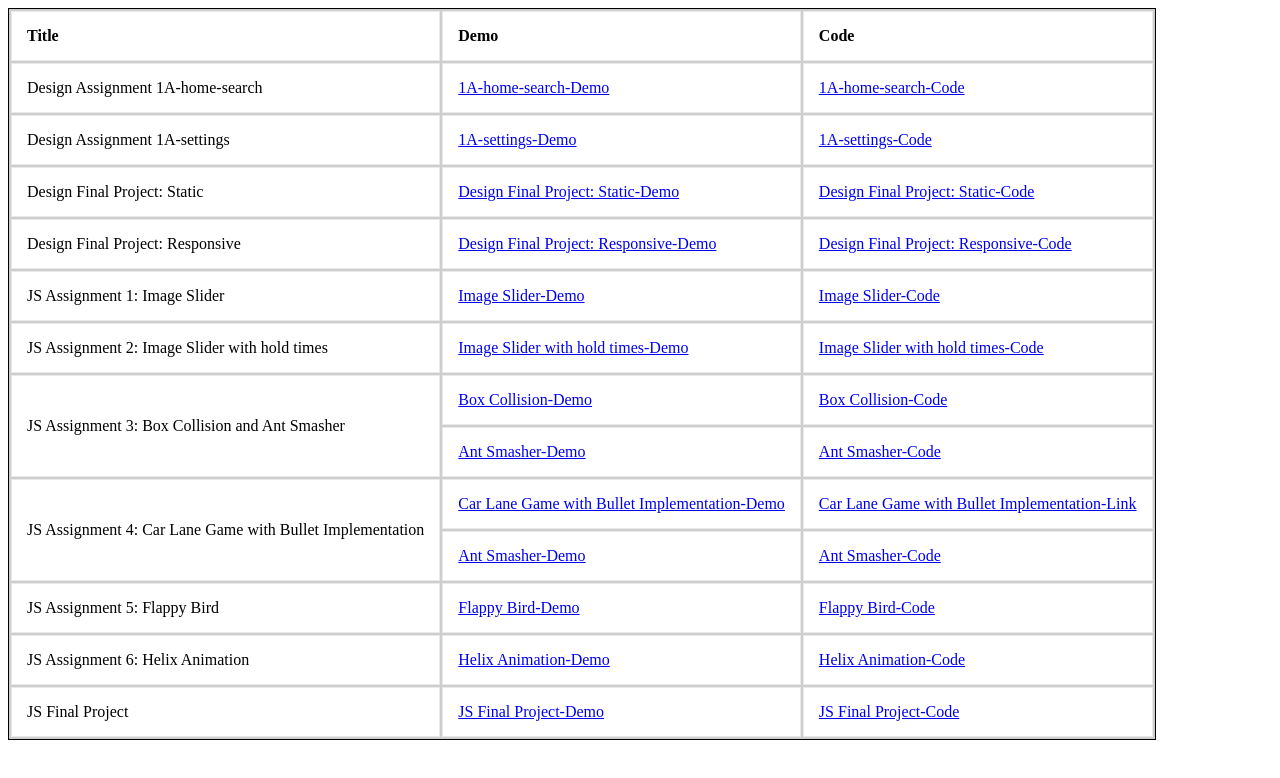
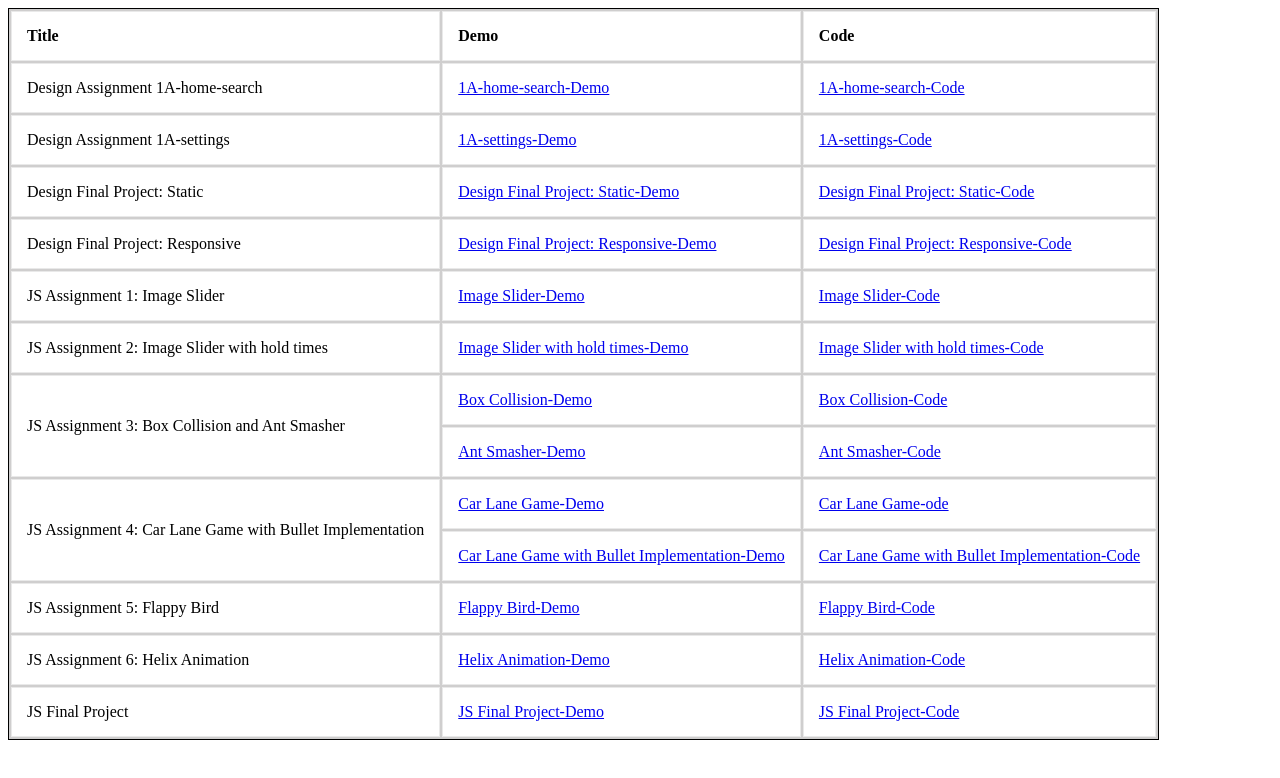
Before and after one commit to Aashish97/leapfrog, a plain HTML site: page index.html in a window 1280 px wide. Drawn offline with Linux system fonts and the light colour scheme.

Commit message:
Renamed demo and code

```diff
--- a/index.html
+++ b/index.html
@@ -72,12 +72,12 @@
         </tr>
         <tr>
             <td rowspan="2">JS Assignment 4: Car Lane Game with Bullet Implementation</td>
-            <td><a href="https://aashish97.github.io/leapfrog/CarLaneGame/">Car Lane Game with Bullet Implementation-Demo</a></td>
-            <td><a href="https://github.com/Aashish97/leapfrog/tree/master/CarLaneGame">Car Lane Game with Bullet Implementation-Link</a></td>
+            <td><a href="https://aashish97.github.io/leapfrog/CarLaneGame/">Car Lane Game-Demo</a></td>
+            <td><a href="https://github.com/Aashish97/leapfrog/tree/master/CarLaneGame">Car Lane Game-ode</a></td>
         </tr>
         <tr>
-            <td><a href="https://aashish97.github.io/leapfrog/BulletCarGame/">Ant Smasher-Demo</a></td>
-            <td><a href="https://github.com/Aashish97/leapfrog/tree/master/BulletCarGame">Ant Smasher-Code</a></td>
+            <td><a href="https://aashish97.github.io/leapfrog/BulletCarGame/">Car Lane Game with Bullet Implementation-Demo</a></td>
+            <td><a href="https://github.com/Aashish97/leapfrog/tree/master/BulletCarGame">Car Lane Game with Bullet Implementation-Code</a></td>
         </tr>
         <tr>
             <td>JS Assignment 5: Flappy Bird</td>
```
